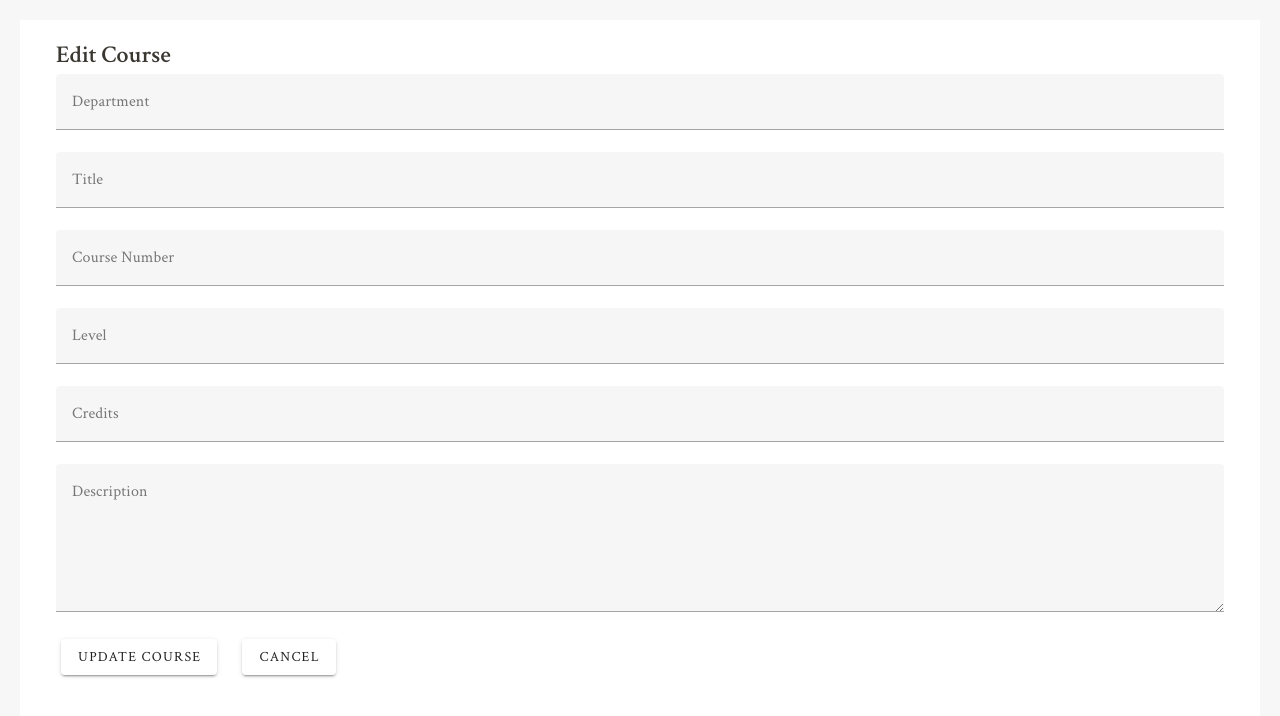
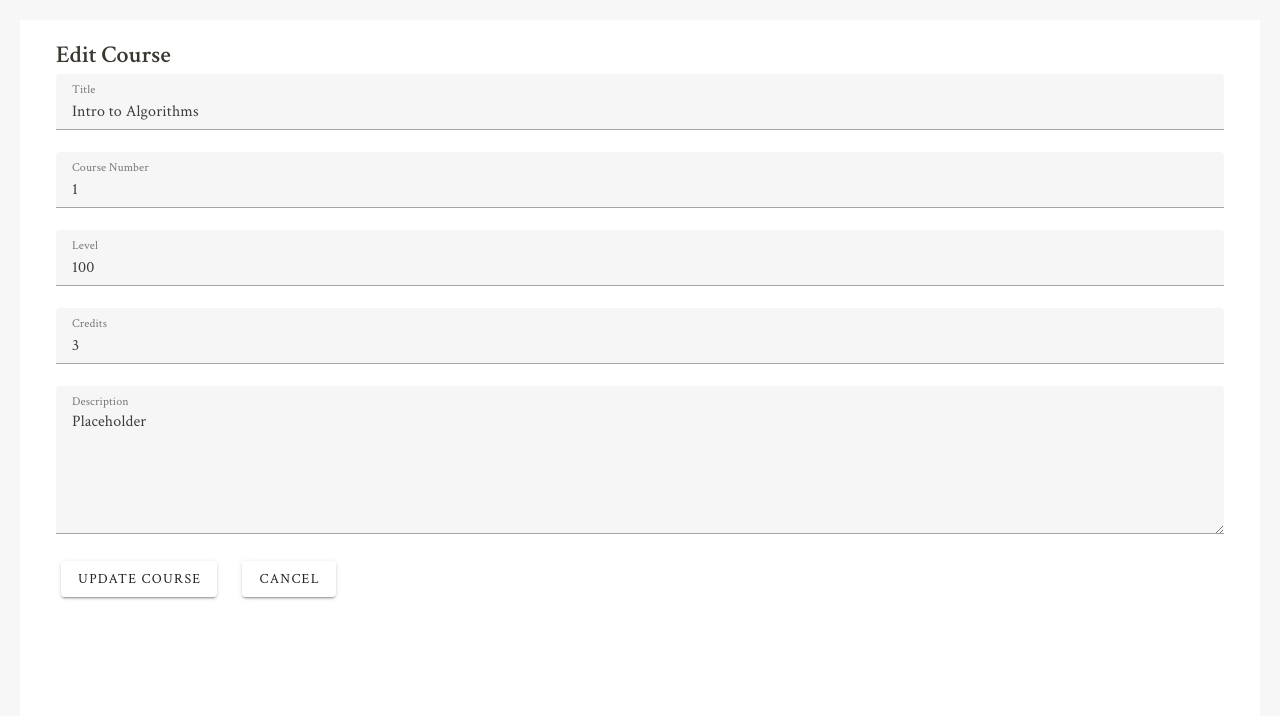
Before and after one commit to La-S/SE-IV-Website-Vue, a Vue app: page /courses/1 in a window 1280 px wide. Shown: the top 716 px of the page. Built offline with nearby package versions, Linux system fonts and the light colour scheme; no server answers.

Commit message:
reverted details page

```diff
--- a/src/components/CourseDetailsPage.vue
+++ b/src/components/CourseDetailsPage.vue
@@ -4,34 +4,15 @@
     <h2 v-else>Add New Course</h2>
 
     <v-form ref="courseForm">
-      <v-text-field
-        v-model="form.department"
-        :rules="[v => !!v || 'This field is required']"
-        label="Department"
-      ></v-text-field>
       <v-text-field v-model="form.title" :rules="[v => !!v || 'This field is required']" label="Title"></v-text-field>
       <v-text-field v-model="form.courseNum" :rules="[v => !!v || 'This field is required']"  label="Course Number"></v-text-field>
       <v-text-field v-model="form.level" :rules="[v => !!v || 'This field is required']"  label="Level"></v-text-field>
       <v-text-field v-model.number="form.credits" :rules="[v => !!v || 'This field is required']"  label="Credits" type="number"></v-text-field>
       <v-textarea v-model="form.description" label="Description"></v-textarea>
 
-      <v-btn
-        v-if="isEdit"
-        :loading="saving"
-        :disabled="saving"
-        @click="saveCourse"
-      >
-        Update Course
-      </v-btn>
-      <v-btn
-        v-else
-        :loading="saving"
-        :disabled="saving"
-        @click="saveCourse"
-      >
-        Create Course
-      </v-btn>
-      <v-btn @click="cancel" class="ml-5" :disabled="saving">cancel</v-btn>
+      <v-btn v-if="isEdit" @click="saveCourse">Update Course</v-btn>
+      <v-btn v-else @click="saveCourse">Create Course</v-btn>
+      <v-btn @click="cancel" class="ml-5">cancel</v-btn>
     </v-form>
   </v-container>
 </template>
@@ -40,10 +21,8 @@
 <script setup lang="ts">
 import { ref, onMounted } from 'vue'
 import { useRoute, useRouter } from 'vue-router'
-import type { VForm } from 'vuetify/components'
 
 interface CourseForm {
-  department: string
   title: string
   courseNum: string
   level: string
@@ -54,11 +33,9 @@ interface CourseForm {
 const route = useRoute()
 const router = useRouter()
 const isEdit = ref(false)
-const courseForm = ref<VForm | null>(null)
-const saving = ref(false)
+const courseForm = ref<HTMLFormElement | null>(null)
 
 const form = ref<CourseForm>({
-  department: '',
   title: '',
   courseNum: '',
   level: '',
@@ -66,81 +43,23 @@ const form = ref<CourseForm>({
   description: ''
 })
 
-onMounted(async () => {
-  if (!route.params.id) {
-    return
-  }
+onMounted(() => {
+  if (route.params.id) {
+    isEdit.value = true
 
-  isEdit.value = true
-
-  try {
-    const response = await fetch(`/course-t3/course/${route.params.id}`)
-    if (!response.ok) {
-      throw new Error('Failed to load course')
+    form.value = {
+      title: 'Intro to Algorithms',
+      courseNum: route.params.id as string,
+      level: '100',
+      credits: 3,
+      description: 'Placeholder'
     }
-
-    const data = await response.json()
-    form.value = {
-      department: data.department ?? '',
-      title: data.name ?? '',
-      courseNum: data.number ?? '',
-      level: data.level ?? '',
-      credits: data.hours ?? '',
-      description: data.description ?? ''
-    }
-  } catch (error) {
-    console.error('Failed to load course:', error)
   }
 })
 
-async function saveCourse() {
-  const formEl = courseForm.value
-  if (!formEl) {
-    return
-  }
+function saveCourse() {
 
-  const { valid } = await formEl.validate()
-  if (!valid) {
-    return
-  }
-
-  saving.value = true
-
-  try {
-    const payload = {
-      department: form.value.department,
-      number: form.value.courseNum,
-      name: form.value.title,
-      level: form.value.level,
-      hours: Number(form.value.credits),
-      description: form.value.description
-    }
-
-    let url = '/course-t3/course'
-    let method = 'POST'
-    if (isEdit.value) {
-      url = `/course-t3/course/${route.params.id}`
-      method = 'PUT'
-    }
-    console.log(url);
-    const response = await fetch(url, {
-      method,
-      headers: {
-        'Content-Type': 'application/json'
-      },
-      body: JSON.stringify(payload)
-    })
-
-    if (!response.ok) {
-      throw new Error('Failed to save course')
-    }
-
-    router.push({ name: 'courses' })
-  } catch (error) {
-    console.error('Failed to save course:', error)
-  } finally {
-    saving.value = false
-  }
+  router.push({ name: 'courses' })
 }
 
 function cancel(){
```
